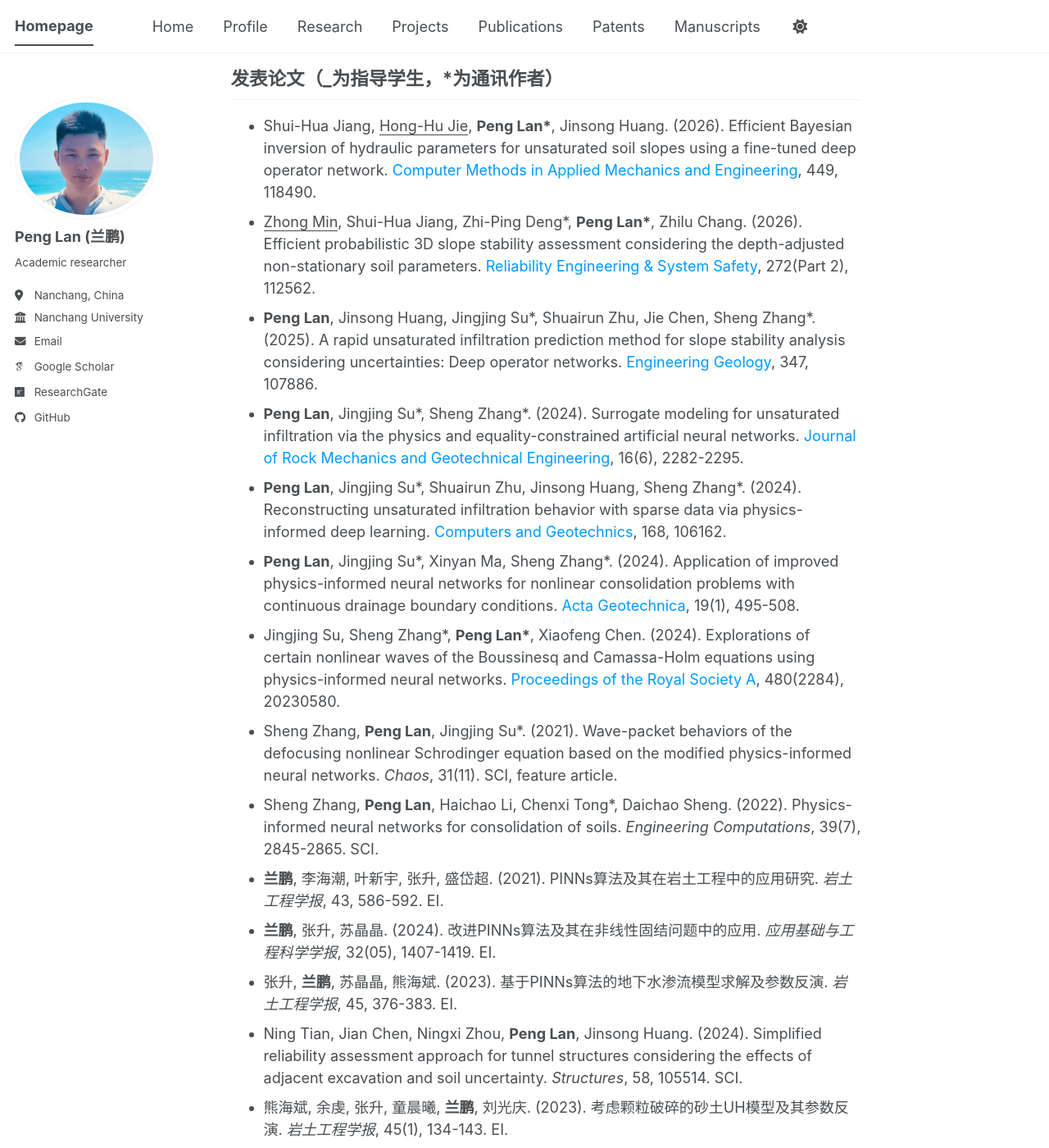
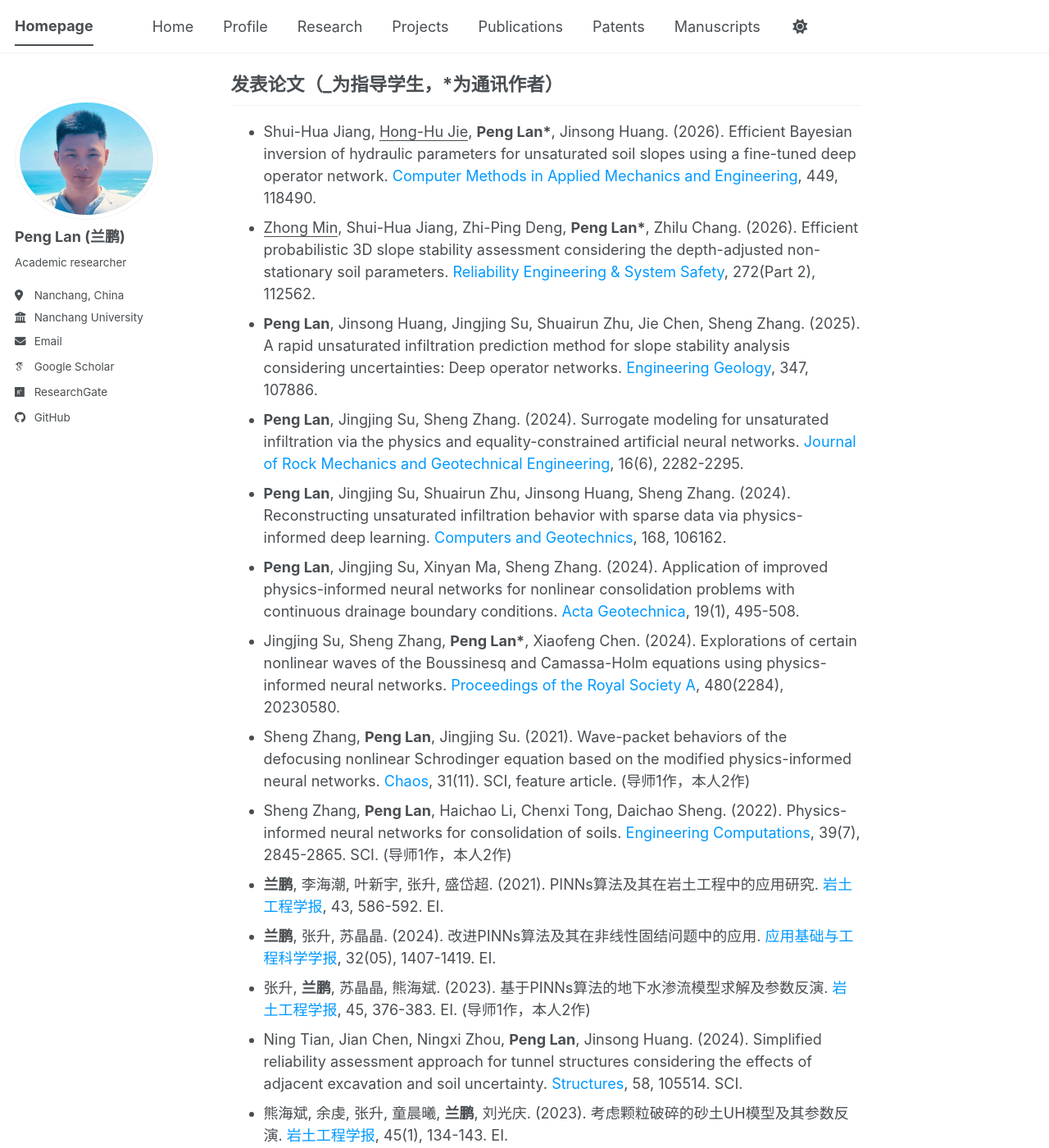
Before and after one commit to LanPeng-94/LanPeng-94.github.io, a Jekyll site: the page built from _pages/about.md, in a window 1280 px wide and 1400 px high, scrolled down 1432 px. Shown: the whole window at 82% size. Built offline with Jekyll 4.4.1, drawn with Linux system fonts in a browser that asks for light colours; some web fonts are replaced; a script bundle is joined from its source files by our own code; library files that are not in the unit come from our copies; some of the changed text lies outside the part shown.

Commit message:
Update homepage projects and publications

```diff
--- a/_pages/about.md
+++ b/_pages/about.md
@@ -40,39 +40,39 @@ redirect_from:
 <a id="projects"></a>
 
 ## 科研项目
-- 江西省自然科学基金青年项目：物理信息 DeepONet 模型赋能的边坡水力参数概率反分析方法研究 （主持）
-- 国家资助博士后研究人员计划：水电工程高边坡服役性能演化智能评估方法 （主持）
-- 水利部水工程建设与安全重点实验室（中国水利水电科学研究院）开放研究基金：物理-数据双驱动下高心墙堆石坝损伤智能诊断及监测系统研究 （主持）
-- 湖南省研究生重点项目：基于 PINNs 算法的非饱和土路基水分迁移机理研究 （主持）
-- 国家自然科学基金面上项目：考虑土体参数时空变异性的暴雨诱发边坡失稳机理及动态风险评估研究 （参与）
-- 江西省重点研发计划项目：复杂条件下滑坡灾害风险智能评估与防控关键技术研究及应用示范 （参与）
-- 江西省自然科学基金国际科技合作项目：暴雨诱发滑坡数字孪生模型研发及风险智能评估研究 （参与）
+- 江西省自然科学基金青年项目：物理信息 DeepONet 模型赋能的边坡水力参数概率反分析方法研究 （<font face="微软雅黑">主持</font>）
+- 国家资助博士后研究人员计划：水电工程高边坡服役性能演化智能评估方法 （<font face="微软雅黑">主持</font>）
+- 水利部水工程建设与安全重点实验室（中国水利水电科学研究院）开放研究基金：物理-数据双驱动下高心墙堆石坝损伤智能诊断及监测系统研究 （<font face="微软雅黑">主持</font>）
+- 湖南省研究生重点项目：基于 PINNs 算法的非饱和土路基水分迁移机理研究 （<font face="微软雅黑">主持</font>）
+- 国家自然科学基金面上项目：考虑土体参数时空变异性的暴雨诱发边坡失稳机理及动态风险评估研究 （<font face="微软雅黑">参与</font>）
+- 江西省重点研发计划项目：复杂条件下滑坡灾害风险智能评估与防控关键技术研究及应用示范  （<font face="微软雅黑">参与</font>）
+- 江西省自然科学基金国际科技合作项目：暴雨诱发滑坡数字孪生模型研发及风险智能评估研究  （<font face="微软雅黑">参与</font>）
 
 <a id="publications"></a>
 
 ## 发表论文（_为指导学生，*为通讯作者）
 
 - Shui-Hua Jiang, <u>Hong-Hu Jie</u>, **Peng Lan\***, Jinsong Huang. (2026). Efficient Bayesian inversion of hydraulic parameters for unsaturated soil slopes using a fine-tuned deep operator network. <font color="#0099ff">Computer Methods in Applied Mechanics and Engineering</font>, 449, 118490.
-- <u>Zhong Min</u>, Shui-Hua Jiang, Zhi-Ping Deng\*, **Peng Lan\***, Zhilu Chang. (2026). Efficient probabilistic 3D slope stability assessment considering the depth-adjusted non-stationary soil parameters. <font color="#0099ff">Reliability Engineering & System Safety</font>, 272(Part 2), 112562.
-- **Peng Lan**, Jinsong Huang, Jingjing Su\*, Shuairun Zhu, Jie Chen, Sheng Zhang\*. (2025). A rapid unsaturated infiltration prediction method for slope stability analysis considering uncertainties: Deep operator networks. <font color="#0099ff">Engineering Geology</font>, 347, 107886.
-- **Peng Lan**, Jingjing Su\*, Sheng Zhang\*. (2024). Surrogate modeling for unsaturated infiltration via the physics and equality-constrained artificial neural networks. <font color="#0099ff">Journal of Rock Mechanics and Geotechnical Engineering</font>, 16(6), 2282-2295.
-- **Peng Lan**, Jingjing Su\*, Shuairun Zhu, Jinsong Huang, Sheng Zhang\*. (2024). Reconstructing unsaturated infiltration behavior with sparse data via physics-informed deep learning. <font color="#0099ff">Computers and Geotechnics</font>, 168, 106162.
-- **Peng Lan**, Jingjing Su\*, Xinyan Ma, Sheng Zhang\*. (2024). Application of improved physics-informed neural networks for nonlinear consolidation problems with continuous drainage boundary conditions. <font color="#0099ff">Acta Geotechnica</font>, 19(1), 495-508.
-- Jingjing Su, Sheng Zhang\*, **Peng Lan\***, Xiaofeng Chen. (2024). Explorations of certain nonlinear waves of the Boussinesq and Camassa-Holm equations using physics-informed neural networks. <font color="#0099ff">Proceedings of the Royal Society A</font>, 480(2284), 20230580.
-- Sheng Zhang, **Peng Lan**, Jingjing Su\*. (2021). Wave-packet behaviors of the defocusing nonlinear Schrodinger equation based on the modified physics-informed neural networks. *Chaos*, 31(11). SCI, feature article.
-- Sheng Zhang, **Peng Lan**, Haichao Li, Chenxi Tong\*, Daichao Sheng. (2022). Physics-informed neural networks for consolidation of soils. *Engineering Computations*, 39(7), 2845-2865. SCI.
-- **兰鹏**, 李海潮, 叶新宇, 张升, 盛岱超. (2021). PINNs算法及其在岩土工程中的应用研究. *岩土工程学报*, 43, 586-592. EI.
-- **兰鹏**, 张升, 苏晶晶. (2024). 改进PINNs算法及其在非线性固结问题中的应用. *应用基础与工程科学学报*, 32(05), 1407-1419. EI.
-- 张升, **兰鹏**, 苏晶晶, 熊海斌. (2023). 基于PINNs算法的地下水渗流模型求解及参数反演. *岩土工程学报*, 45, 376-383. EI.
-- Ning Tian, Jian Chen, Ningxi Zhou, **Peng Lan**, Jinsong Huang. (2024). Simplified reliability assessment approach for tunnel structures considering the effects of adjacent excavation and soil uncertainty. *Structures*, 58, 105514. SCI.
-- 熊海斌, 余虔, 张升, 童晨曦, **兰鹏**, 刘光庆. (2023). 考虑颗粒破碎的砂土UH模型及其参数反演. *岩土工程学报*, 45(1), 134-143. EI.
-- 尹掀浪, 苏晶晶, 张升, 盛岱超, 何裕龙, 李冉, **兰鹏**. (2025). 基于 PI-DeepONet 算法与稀疏测点数据的两类饱和软土固结行为预测. *铁道科学与工程学报*, 22(10), 4542-4552. EI.
-- Haibin Xiong, Shaoheng Dai, **Peng Lan**, Xuzhen He, Chengxi Tong, Sheng Zhang, Daichao Sheng. (2025). Probabilistic indirect models for undrained shear strength: addressing significant data missing and variability with advanced imputation and machine learning techniques. *Computers and Geotechnics*, 187, 107488.
-- 邓志平, <u>余厚沅</u>, **兰鹏\***, 潘敏, 孟京京, 蒋水华. 库岸边坡随机场数字图像与时序环境荷载混合深度学习及时变可靠度分析. *岩土力学*.  EI. (已接收)
-- 周创兵, 谢佳伟, 蒋水华, 武威, 兰鹏. 水工岩体三维数字建模与变形稳定智能计算. *中国科学: 技术科学*.  EI. (已接收)
-- 蒋水华, <u>梁磊</u>, 吕胜才, 谢佳伟, **兰鹏\***. 基于小波分解和多层感知机的谷幅变形预测及其不确定性分析. *工程科学与技术*.  EI. (已接收)
-- Jingjing Meng, <u>Kun Tu</u>, **Peng Lan\***, Shui-Hua Jiang, Jinsong Huang. Artificial neural networks-based surrogate model for predicting the slope stability and large deformation failure consequences. *Geodata and AI*. (已接收)
-- <u>Hong-Hu Jie</u>, Shui-Hua Jiang\*, **Peng Lan\***, Jinsong Huang. Reliability Engineering & System Safety.  (Revise)
-- **兰鹏**, <u>余厚沅</u>, 蒋水华, 谢佳伟, 孟京京, 张升. 基于深度算子网络的空间变异土体力学行为高效预测方法. *岩土力学*.  (In review)
-- **Peng Lan**, <u>Hou-Yuan Yu</u>, Jiawei Xie, Long Jiang, Shui-Hua Jiang, Jingjing Meng, Jinsong Huang. *Georisk*.  (In review)
-- Zhi-Ping Deng, <u>Hou-Yuan Yu</u>, **Peng Lan**, Min Pan, Shui-Hua Jiang, Jingjing Meng, Jinsong Huang. *Bulletin of Engineering Geology and the Environment*.  (In review)
+- <u>Zhong Min</u>, Shui-Hua Jiang, Zhi-Ping Deng, **Peng Lan\***, Zhilu Chang. (2026). Efficient probabilistic 3D slope stability assessment considering the depth-adjusted non-stationary soil parameters. <font color="#0099ff">Reliability Engineering & System Safety</font>, 272(Part 2), 112562.
+- **Peng Lan**, Jinsong Huang, Jingjing Su, Shuairun Zhu, Jie Chen, Sheng Zhang. (2025). A rapid unsaturated infiltration prediction method for slope stability analysis considering uncertainties: Deep operator networks. <font color="#0099ff">Engineering Geology</font>, 347, 107886.
+- **Peng Lan**, Jingjing Su, Sheng Zhang. (2024). Surrogate modeling for unsaturated infiltration via the physics and equality-constrained artificial neural networks. <font color="#0099ff">Journal of Rock Mechanics and Geotechnical Engineering</font>, 16(6), 2282-2295.
+- **Peng Lan**, Jingjing Su, Shuairun Zhu, Jinsong Huang, Sheng Zhang. (2024). Reconstructing unsaturated infiltration behavior with sparse data via physics-informed deep learning. <font color="#0099ff">Computers and Geotechnics</font>, 168, 106162.
+- **Peng Lan**, Jingjing Su, Xinyan Ma, Sheng Zhang. (2024). Application of improved physics-informed neural networks for nonlinear consolidation problems with continuous drainage boundary conditions. <font color="#0099ff">Acta Geotechnica</font>, 19(1), 495-508.
+- Jingjing Su, Sheng Zhang, **Peng Lan\***, Xiaofeng Chen. (2024). Explorations of certain nonlinear waves of the Boussinesq and Camassa-Holm equations using physics-informed neural networks. <font color="#0099ff">Proceedings of the Royal Society A</font>, 480(2284), 20230580.
+- Sheng Zhang, **Peng Lan**, Jingjing Su. (2021). Wave-packet behaviors of the defocusing nonlinear Schrodinger equation based on the modified physics-informed neural networks. <font color="#0099ff">Chaos</font>, 31(11). SCI, feature article. (导师1作，本人2作)
+- Sheng Zhang, **Peng Lan**, Haichao Li, Chenxi Tong, Daichao Sheng. (2022). Physics-informed neural networks for consolidation of soils. <font color="#0099ff">Engineering Computations</font>, 39(7), 2845-2865. SCI. (导师1作，本人2作)
+- **兰鹏**, 李海潮, 叶新宇, 张升, 盛岱超. (2021). PINNs算法及其在岩土工程中的应用研究. <font color="#0099ff">岩土工程学报</font>, 43, 586-592. EI.
+- **兰鹏**, 张升, 苏晶晶. (2024). 改进PINNs算法及其在非线性固结问题中的应用. <font color="#0099ff">应用基础与工程科学学报</font>, 32(05), 1407-1419. EI.
+- 张升, **兰鹏**, 苏晶晶, 熊海斌. (2023). 基于PINNs算法的地下水渗流模型求解及参数反演. <font color="#0099ff">岩土工程学报</font>, 45, 376-383. EI. (导师1作，本人2作)
+- Ning Tian, Jian Chen, Ningxi Zhou, **Peng Lan**, Jinsong Huang. (2024). Simplified reliability assessment approach for tunnel structures considering the effects of adjacent excavation and soil uncertainty. <font color="#0099ff">Structures</font>, 58, 105514. SCI.
+- 熊海斌, 余虔, 张升, 童晨曦, **兰鹏**, 刘光庆. (2023). 考虑颗粒破碎的砂土UH模型及其参数反演. <font color="#0099ff">岩土工程学报</font>, 45(1), 134-143. EI.
+- <u>尹掀浪</u>, 苏晶晶, 张升, 盛岱超, 何裕龙, 李冉, **兰鹏**. (2025). 基于 PI-DeepONet 算法与稀疏测点数据的两类饱和软土固结行为预测. <font color="#0099ff">铁道科学与工程学报</font>, 22(10), 4542-4552. EI.
+- Haibin Xiong, Shaoheng Dai, **Peng Lan**, Xuzhen He, Chengxi Tong, Sheng Zhang, Daichao Sheng. (2025). Probabilistic indirect models for undrained shear strength: addressing significant data missing and variability with advanced imputation and machine learning techniques. <font color="#0099ff">Computers and Geotechnics</font>, 187, 107488.
+- 邓志平, <u>余厚沅</u>, **兰鹏\***, 潘敏, 孟京京, 蒋水华. 库岸边坡随机场数字图像与时序环境荷载混合深度学习及时变可靠度分析. <font color="#0099ff">岩土力学</font>.  EI. (已接收)
+- 周创兵, 谢佳伟, 蒋水华, 武威, **兰鹏**. 水工岩体三维数字建模与变形稳定智能计算. <font color="#0099ff">中国科学: 技术科学</font>.  EI. (已接收)
+- 蒋水华, <u>梁磊</u>, 吕胜才, 谢佳伟, **兰鹏\***. 基于小波分解和多层感知机的谷幅变形预测及其不确定性分析. <font color="#0099ff">工程科学与技术</font>.  EI. (已接收)
+- Jingjing Meng, <u>Kun Tu</u>, **Peng Lan\***, Shui-Hua Jiang, Jinsong Huang. Artificial neural networks-based surrogate model for predicting the slope stability and large deformation failure consequences. <font color="#0099ff">Geodata and AI</font>. (已接收)
+- <u>Hong-Hu Jie</u>, Shui-Hua Jiang\*, **Peng Lan\***, Jinsong Huang. <font color="#0099ff">Reliability Engineering & System Safety</font>.  (Revise)
+- **兰鹏**, <u>余厚沅</u>, 蒋水华, 谢佳伟, 孟京京, 张升. 基于深度算子网络的空间变异土体力学行为高效预测方法. <font color="#0099ff">岩土力学</font>.  (In review)
+- **Peng Lan**, <u>Hou-Yuan Yu</u>, Jiawei Xie, Long Jiang, Shui-Hua Jiang, Jingjing Meng, Jinsong Huang. Development of a CNN-enhanced multi-output deep operator network in predicting geotechnical failure responses considering the soil spatial variability. <font color="#0099ff">Georisk</font>.  (In review)
+- Zhi-Ping Deng, <u>Hou-Yuan Yu</u>, **Peng Lan\***, Min Pan, Shui-Hua Jiang, Jingjing Meng, Jinsong Huang. RBLA-Net: An efficient deep learning model for time-dependent probabilistic stability analysis of reservoir slope. <font color="#0099ff">Bulletin of Engineering Geology and the Environment</font>.  (In review)
```
